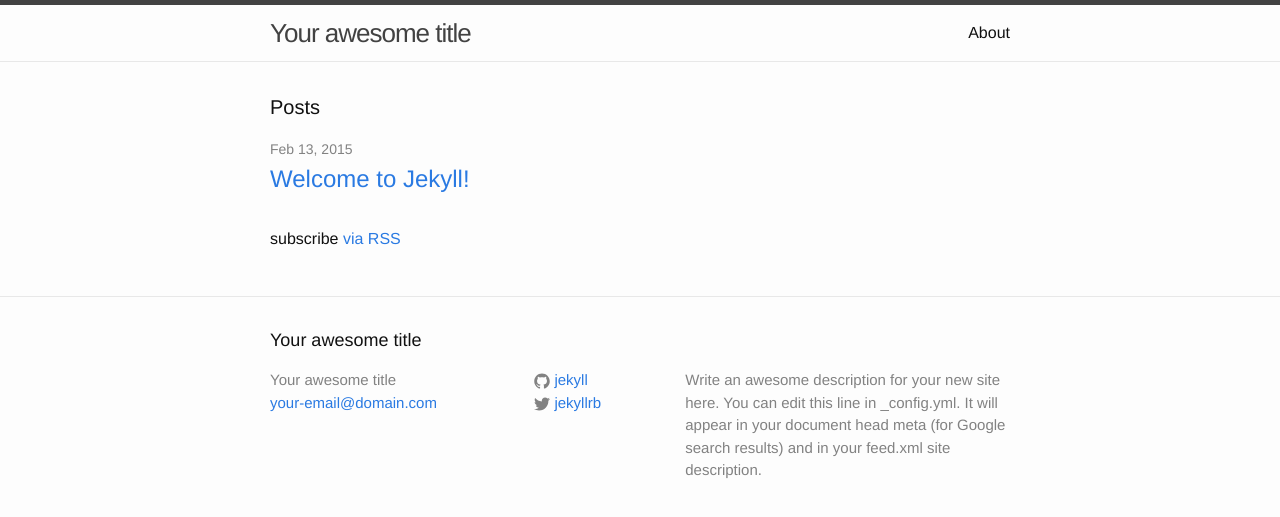
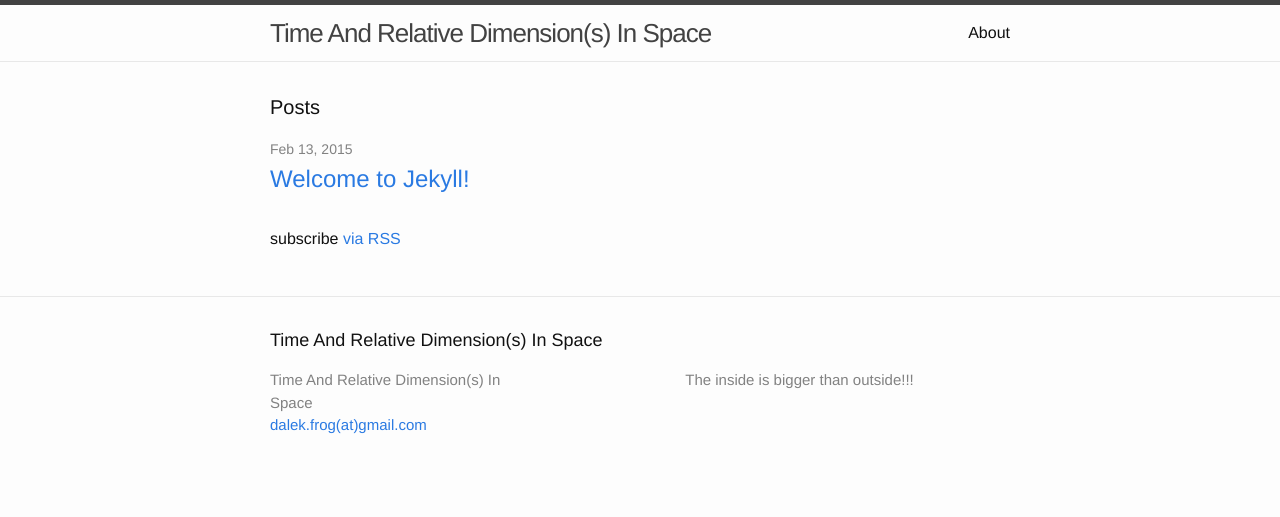
Before and after one commit to DalekFrog/dalekfrog.github.io, a Jekyll site: the page built from index.html, in a window 1280 px wide. Shown: the top 517 px of the page. Built offline with Jekyll 4.4.1, drawn with Linux system fonts in a browser that asks for light colours.

Commit message:
update _config

```diff
--- a/_config.yml
+++ b/_config.yml
@@ -1,14 +1,13 @@
 # Site settings
-title: Your awesome title
-email: your-email@domain.com
+title: Time And Relative Dimension(s) In Space
+email: dalek.frog(at)gmail.com
 description: > # this means to ignore newlines until "baseurl:"
-  Write an awesome description for your new site here. You can edit this
-  line in _config.yml. It will appear in your document head meta (for
-  Google search results) and in your feed.xml site description.
+        The inside is bigger than outside!!!
+
 baseurl: "" # the subpath of your site, e.g. /blog/
 url: "http://yourdomain.com" # the base hostname & protocol for your site
-twitter_username: jekyllrb
-github_username:  jekyll
+#twitter_username: jekyllrb
+#github_username:  jekyll
 
 # Build settings
 markdown: kramdown
```
